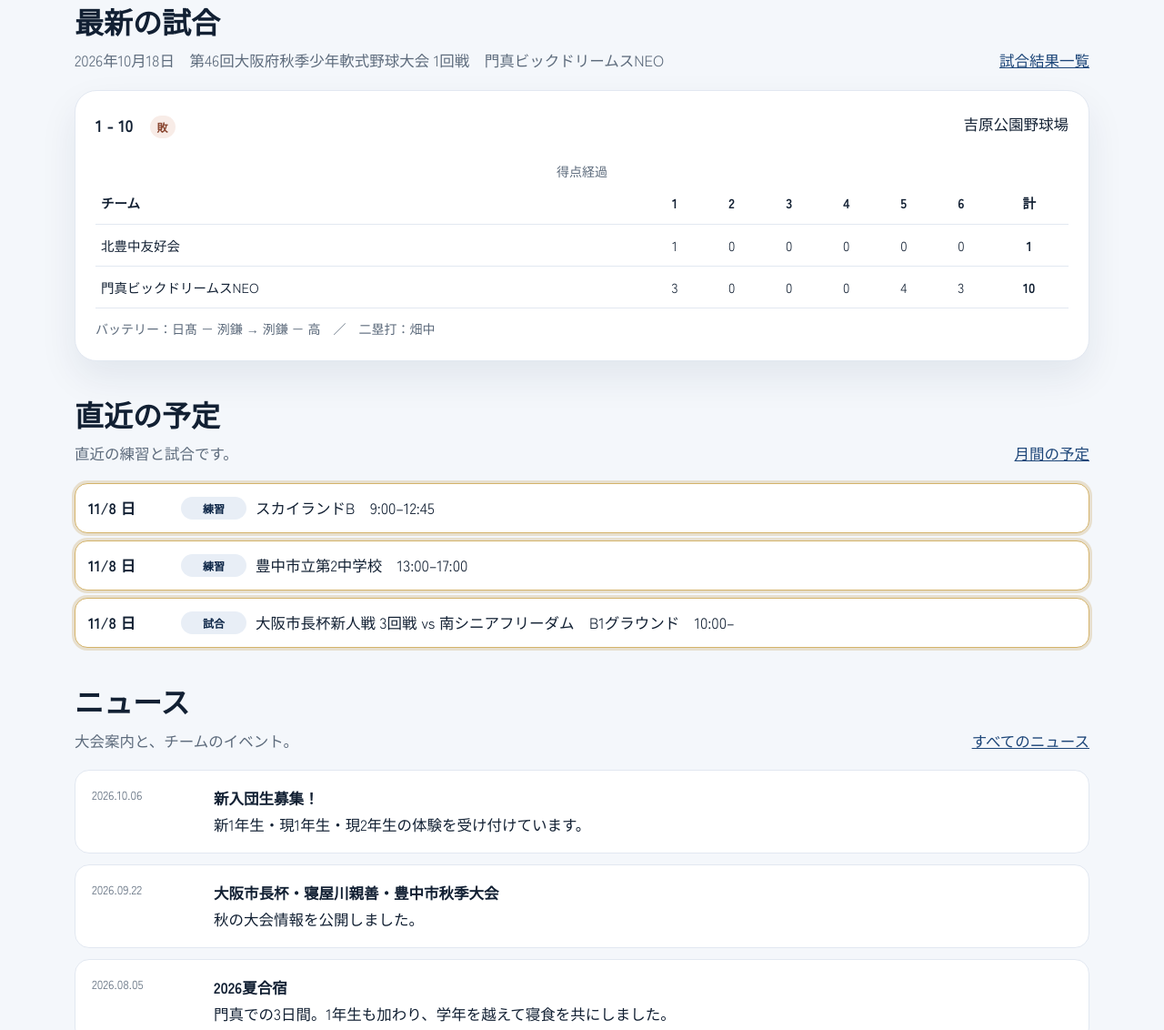
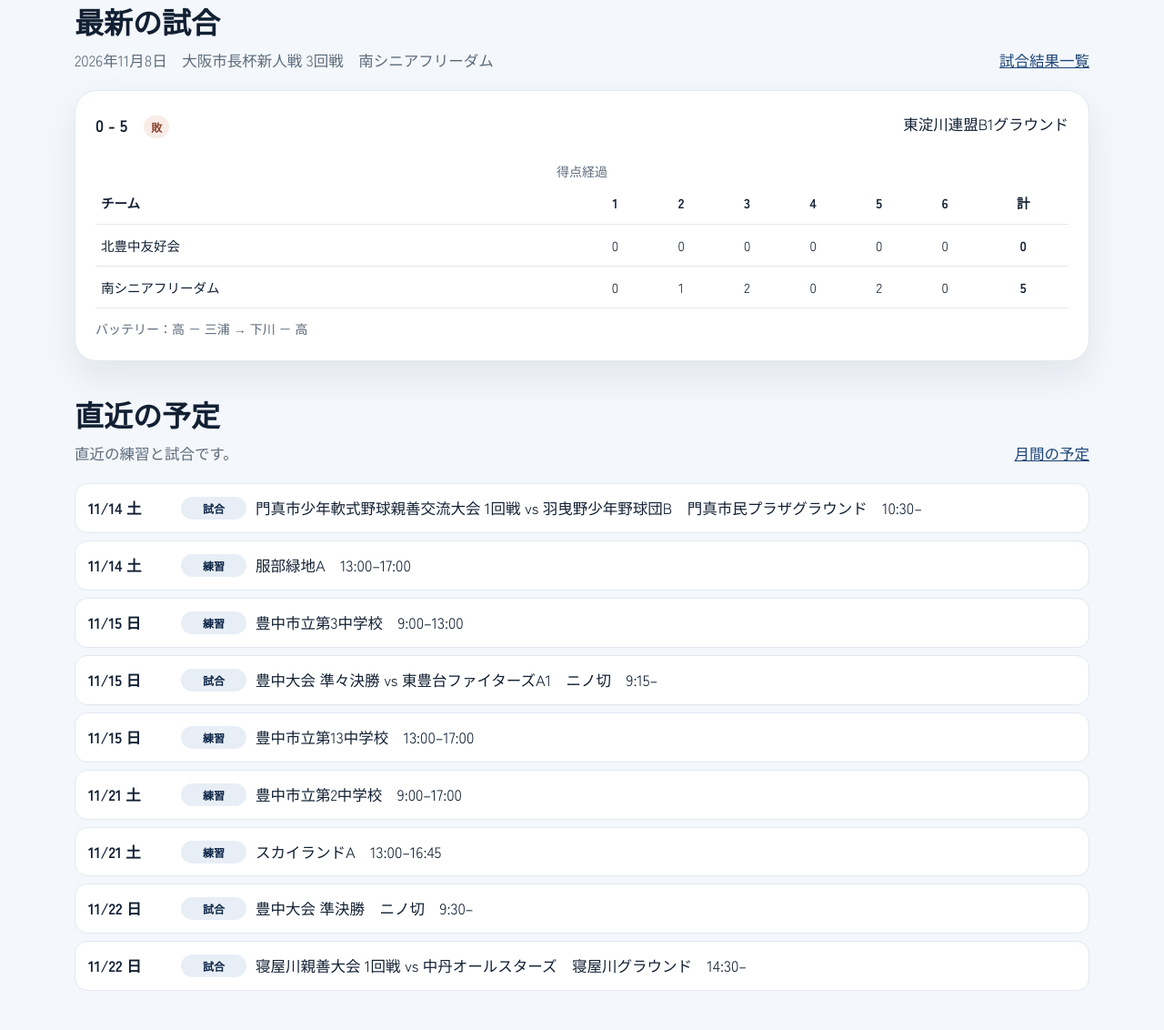
Before and after one commit to kita-toyonaka/kita-toyonaka.github.io, a plain HTML site: page index.html in a window 1280 px wide. Shown: the part 1786-2918 px from the top of the page at 91% size. Drawn offline with Linux system fonts and the light colour scheme.

Commit message:
schedule update

```diff
--- a/index.html
+++ b/index.html
@@ -97,14 +97,14 @@
         <div class="section-head">
           <div>
             <h2>最新の試合</h2>
-            <p>2026年10月18日　第46回大阪府秋季少年軟式野球大会 1回戦　門真ビックドリームスNEO</p>
+            <p>2026年11月8日　大阪市長杯新人戦 3回戦　南シニアフリーダム</p>
           </div>
           <a href="results.html">試合結果一覧</a>
         </div>
         <div class="panel scoreboard">
           <div class="score-meta">
-            <strong>1 - 10　<span class="tag tag-loss">敗</span></strong>
-            <span>吉原公園野球場</span>
+            <strong>0 - 5　<span class="tag tag-loss">敗</span></strong>
+            <span>東淀川連盟B1グラウンド</span>
           </div>
           <table>
             <caption class="note">得点経過</caption>
@@ -112,11 +112,11 @@
               <tr><th>チーム</th><th>1</th><th>2</th><th>3</th><th>4</th><th>5</th><th>6</th><th>計</th></tr>
             </thead>
             <tbody>
-              <tr><td>北豊中友好会</td><td>1</td><td>0</td><td>0</td><td>0</td><td>0</td><td>0</td><td class="total">1</td></tr>
-              <tr><td>門真ビックドリームスNEO</td><td>3</td><td>0</td><td>0</td><td>0</td><td>4</td><td>3</td><td class="total">10</td></tr>
+              <tr><td>北豊中友好会</td><td>0</td><td>0</td><td>0</td><td>0</td><td>0</td><td>0</td><td class="total">0</td></tr>
+              <tr><td>南シニアフリーダム</td><td>0</td><td>1</td><td>2</td><td>0</td><td>2</td><td>0</td><td class="total">5</td></tr>
             </tbody>
           </table>
-          <p class="note">バッテリー：日髙 － 洌鎌 → 洌鎌 － 高　／　二塁打：畑中</p>
+          <p class="note">バッテリー：高 － 三浦 → 下川 － 高</p>
         </div>
       </section>
 
@@ -129,15 +129,15 @@
           <a href="schedule.html">月間の予定</a>
         </div>
         <ul class="schedule home-schedule">
-          <li class="day" data-date="2026-10-31"><span class="when">10/31 土</span><span class="tag tag-practice">練習</span><span>服部緑地B　9:00–17:00</span></li>
-          <li class="day" data-date="2026-11-01"><span class="when">11/1 日</span><span class="tag tag-event">行事</span><span>豊中大会開会式　豊中ローズ球場　9:15–</span></li>
-          <li class="day" data-date="2026-11-01"><span class="when">11/1 日</span><span class="tag tag-practice">練習</span><span>豊中市立第18中学校　10:00–16:00</span></li>
-          <li class="day" data-date="2026-11-03"><span class="when">11/3 火</span><span class="tag tag-practice">練習</span><span>豊中市立第2中学校　13:00–17:00</span></li>
-          <li class="day" data-date="2026-11-07"><span class="when">11/7 土</span><span class="tag tag-practice">練習</span><span>スカイランドB　9:00–12:45</span></li>
-          <li class="day" data-date="2026-11-07"><span class="when">11/7 土</span><span class="tag tag-practice">練習</span><span>千里北町公園　13:00–15:00</span></li>
-          <li class="day" data-date="2026-11-08"><span class="when">11/8 日</span><span class="tag tag-practice">練習</span><span>スカイランドB　9:00–12:45</span></li>
-          <li class="day" data-date="2026-11-08"><span class="when">11/8 日</span><span class="tag tag-practice">練習</span><span>豊中市立第2中学校　13:00–17:00</span></li>
-          <li class="day" data-date="2026-11-08"><span class="when">11/8 日</span><span class="tag tag-game">試合</span><span>大阪市長杯新人戦 3回戦 vs 南シニアフリーダム　B1グラウンド　10:00–</span></li>
+          <li class="day" data-date="2026-11-14"><span class="when">11/14 土</span><span class="tag tag-game">試合</span><span>門真市少年軟式野球親善交流大会 1回戦 vs 羽曳野少年野球団B　門真市民プラザグラウンド　10:30–</span></li>
+          <li class="day" data-date="2026-11-14"><span class="when">11/14 土</span><span class="tag tag-practice">練習</span><span>服部緑地A　13:00–17:00</span></li>
+          <li class="day" data-date="2026-11-15"><span class="when">11/15 日</span><span class="tag tag-practice">練習</span><span>豊中市立第3中学校　9:00–13:00</span></li>
+          <li class="day" data-date="2026-11-15"><span class="when">11/15 日</span><span class="tag tag-game">試合</span><span>豊中大会 準々決勝 vs 東豊台ファイターズA1　ニノ切　9:15–</span></li>
+          <li class="day" data-date="2026-11-15"><span class="when">11/15 日</span><span class="tag tag-practice">練習</span><span>豊中市立第13中学校　13:00–17:00</span></li>
+          <li class="day" data-date="2026-11-21"><span class="when">11/21 土</span><span class="tag tag-practice">練習</span><span>豊中市立第2中学校　9:00–17:00</span></li>
+          <li class="day" data-date="2026-11-21"><span class="when">11/21 土</span><span class="tag tag-practice">練習</span><span>スカイランドA　13:00–16:45</span></li>
+          <li class="day" data-date="2026-11-22"><span class="when">11/22 日</span><span class="tag tag-game">試合</span><span>豊中大会 準決勝　ニノ切　9:30–</span></li>
+          <li class="day" data-date="2026-11-22"><span class="when">11/22 日</span><span class="tag tag-game">試合</span><span>寝屋川親善大会 1回戦 vs 中丹オールスターズ　寝屋川グラウンド　14:30–</span></li>
         </ul>
       </section>
 
--- a/js/main.js
+++ b/js/main.js
@@ -10,6 +10,8 @@
 
   var days = Array.prototype.slice.call(document.querySelectorAll("[data-date]"));
   if (days.length) {
+    document.querySelectorAll("ul.schedule").forEach(sortScheduleByTime);
+    days = Array.prototype.slice.call(document.querySelectorAll("[data-date]"));
     var today = new Date();
     today.setHours(0, 0, 0, 0);
     days.forEach(function (el) {
@@ -150,6 +152,24 @@ function startSlideshow(root) {
   start();
 }
 
+function scheduleStartMinutes(el) {
+  var text = el.textContent || "";
+  var match = text.match(/(\d{1,2}):(\d{2})/);
+  if (!match) return 24 * 60;
+  return parseInt(match[1], 10) * 60 + parseInt(match[2], 10);
+}
+
+function sortScheduleByTime(list) {
+  var items = Array.prototype.slice.call(list.querySelectorAll(".day[data-date]"));
+  if (items.length < 2) return;
+  items.sort(function (a, b) {
+    var dateCmp = (a.getAttribute("data-date") || "").localeCompare(b.getAttribute("data-date") || "");
+    if (dateCmp) return dateCmp;
+    return scheduleStartMinutes(a) - scheduleStartMinutes(b);
+  });
+  items.forEach(function (item) { list.appendChild(item); });
+}
+
 function revealVisible(root) {
   var scope = root || document;
   Array.prototype.forEach.call(scope.querySelectorAll(".rise:not(.is-in)"), function (el) {
```
Also changed, not shown: results.html (+9 -7 lines), schedule.html (+15 -11 lines), 1 other file.
